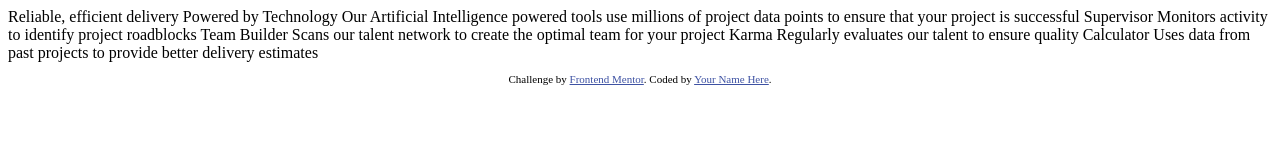
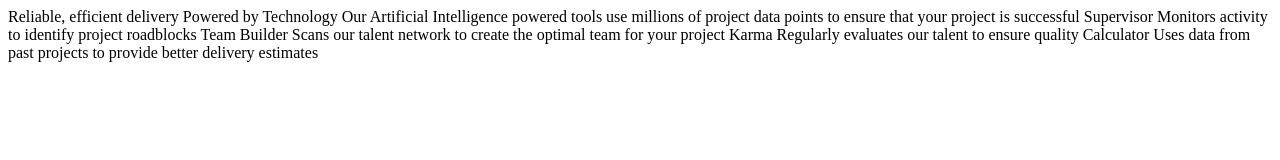
Before and after one commit to NalsDev/four-card-feature-section-master, a plain HTML site: page index.html in a window 1280 px wide. Drawn offline with Linux system fonts and the light colour scheme.

Commit message:
remove unwanted details

```diff
--- a/index.html
+++ b/index.html
@@ -6,13 +6,7 @@
 
   <link rel="icon" type="image/png" sizes="32x32" href="./images/favicon-32x32.png">
 
-  <title>Frontend Mentor | Four card feature section</title>
-
-  <!-- Feel free to remove these styles or customise in your own stylesheet 👍 -->
-  <style>
-    .attribution { font-size: 11px; text-align: center; }
-    .attribution a { color: hsl(228, 45%, 44%); }
-  </style>
+  <title>Four card feature section</title>
 </head>
 <body>
 
@@ -33,13 +27,5 @@
 
   Calculator
   Uses data from past projects to provide better delivery estimates
-
-
-  <footer>
-    <p class="attribution">
-      Challenge by <a href="https://www.frontendmentor.io?ref=challenge" target="_blank">Frontend Mentor</a>.
-      Coded by <a href="#">Your Name Here</a>.
-    </p>
-  </footer>
 </body>
 </html>
```
